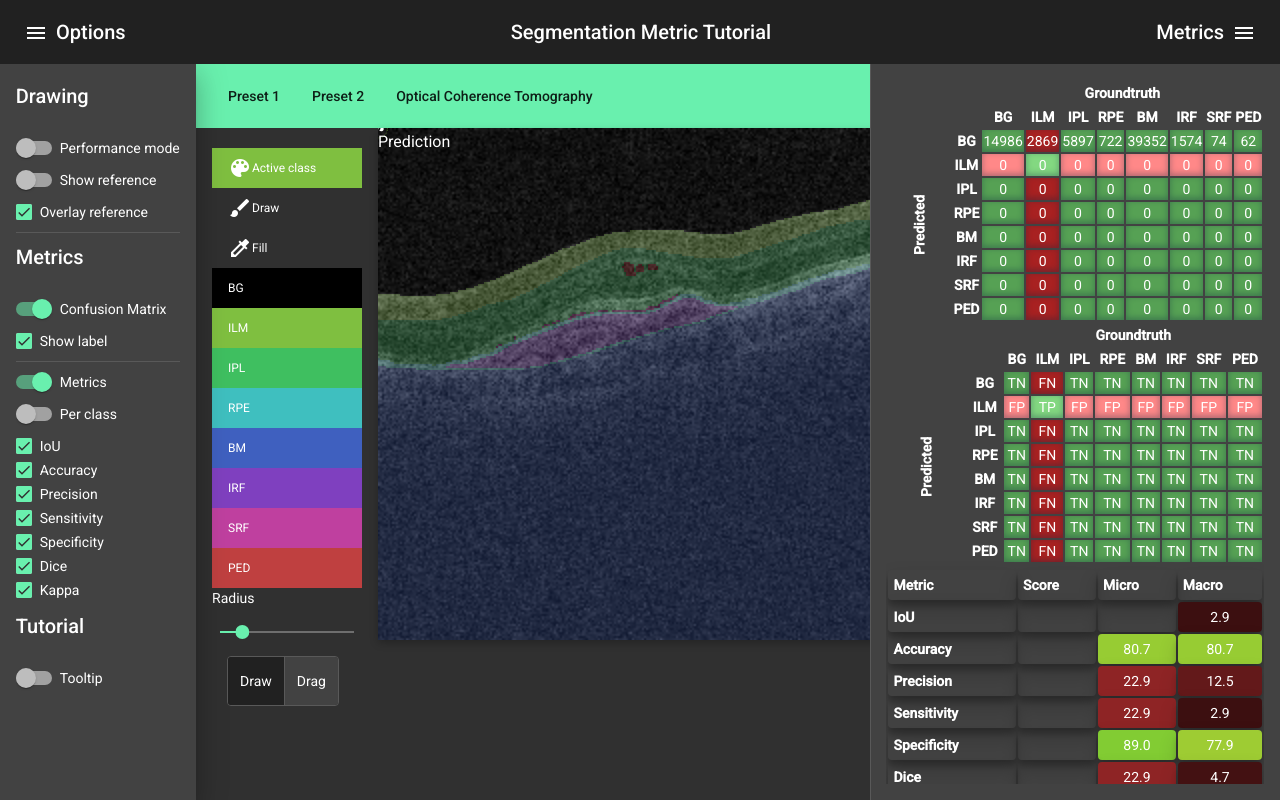
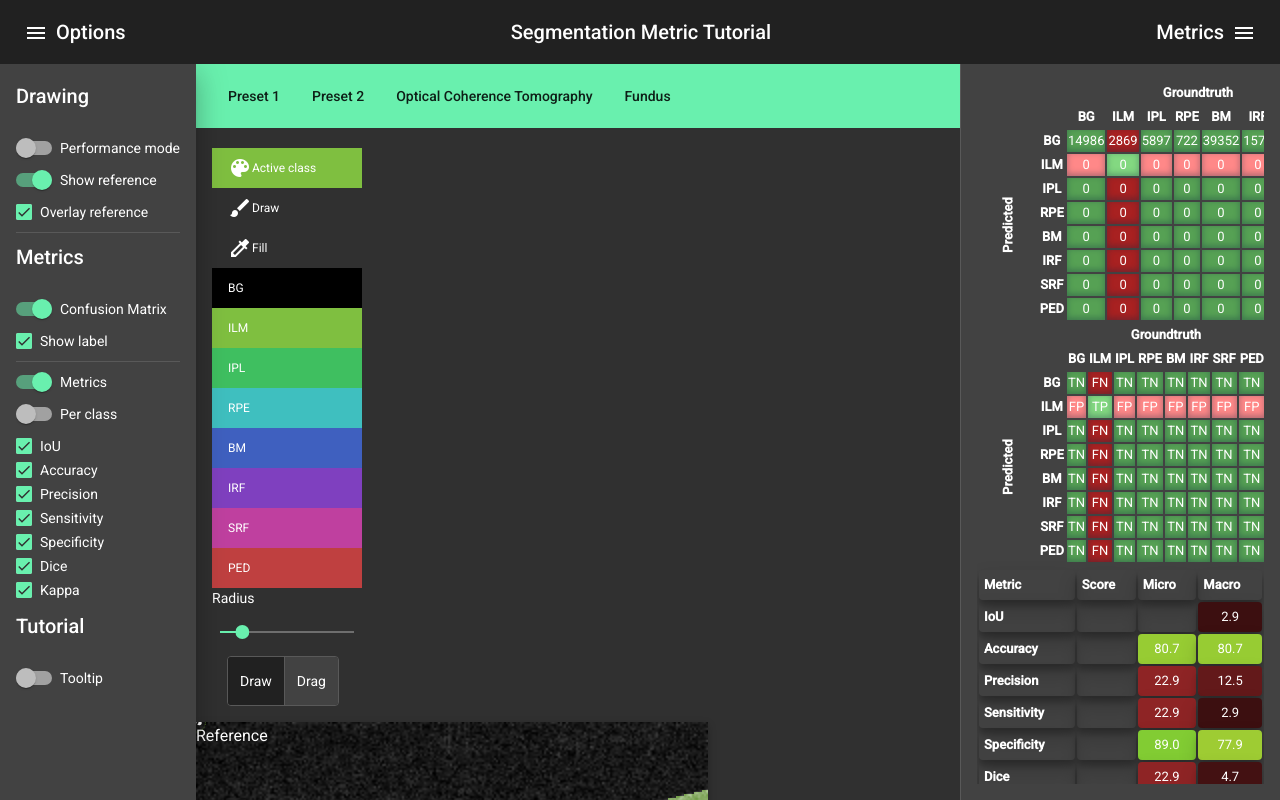
Before and after one commit to ClementPla/SegmentationMetricTutorial, an Angular app: page / in a window 1280 px wide. Built offline with nearby package versions, Linux system fonts and the light colour scheme.

Commit message:
Commit before merge -smaller fonts, some refactoring, some bug fixes.

```diff
--- a/src/app/Components/drawing/drawing.component.html
+++ b/src/app/Components/drawing/drawing.component.html
@@ -5,13 +5,16 @@
     <button mat-button (click)="buildGroundtruth(2)">
       Optical Coherence Tomography
     </button>
+    <button mat-button (click)="buildGroundtruth(3)">
+      Fundus
+    </button>
   </mat-toolbar-row>
 </mat-toolbar>
 
 <div class="central-container flex-horizontal">
   <!-- This the panel options container-->
   <div class="panel-options">
-    <mat-action-list dense fxLayout="row">
+    <mat-action-list dense fxLayout="column">
       <button
         mat-list-item
         [style.background-color]="
@@ -110,18 +113,4 @@
       <img class="imgBackground" [src]="imgSrc" />
     </div>
   </div>
-  <!-- This is the metric container: confMats and scores-->
-  <!-- <div class="flex-horizontal metric-container">
-    <app-conf-mat
-      (changeActiveClass)="changeActiveClass($event)"
-      *ngIf="UICtrlService.showConfMat"
-    ></app-conf-mat>
-    <mat-divider
-      vertical="true"
-      *ngIf="UICtrlService.showConfMat && UICtrlService.showMetrics"
-    ></mat-divider>
-    <app-metrics
-      (changeActiveClass)="changeActiveClass($event)"
-    ></app-metrics>
-  </div> -->
 </div>
--- a/src/app/Components/drawing/drawing.component.scss
+++ b/src/app/Components/drawing/drawing.component.scss
@@ -11,7 +11,7 @@ mat-toolbar{
   --canvas-width: 512px;
   --options-width: 150px;
   flex-flow: wrap;
-  width: 100%;
+  width: fit-content;
   align-items: stretch;
 }
 .metric-container{
--- a/src/app/Components/drawing/drawing.component.ts
+++ b/src/app/Components/drawing/drawing.component.ts
@@ -167,6 +167,23 @@ export class DrawingComponent implements OnInit {
                 'PED',
               ]);
               this.scoreService.initConfMat();
+            };
+          })
+        );
+        break;
+      case 3:
+        this.classService.setClasses(['0', '1']);
+        var imageGT = new Image();
+        imageGT.src = 'assets/images/fundus_gt_small.png';
+        this.imgSrc = 'assets/images/fundus_img.jpeg';
+        promises.push(
+          new Promise((resolve) => {
+            imageGT.onload = (ev) => {
+              resolve(imageGT);
+              this.drawCustomImage(this.ctxBg, imageGT);
+              this.scoreService.initConfMat();
+
+
             };
           })
         );
--- a/src/app/Components/metrics/metrics.component.html
+++ b/src/app/Components/metrics/metrics.component.html
@@ -70,7 +70,8 @@
       >
         {{ score.name }}
       </th>
-      <td [style.background-color]="colorScore(score.score)">
+      <td [style.background-color]="colorScore(score.score)"
+          [style.display]="score.score !=undefined ? 'initial':'none'">
         {{
           formatScore(
             score.score,
--- a/src/app/Components/metrics/metrics.component.ts
+++ b/src/app/Components/metrics/metrics.component.ts
@@ -22,9 +22,9 @@ export class MetricsComponent implements OnInit {
 
   ngOnInit(): void {}
 
-  formatScore(score: number, percentage = true, digits = 1): string {
+  formatScore(score: number, percentage = true, digits = 1) {
     if (score == undefined) {
-      return '';
+      return
     } else {
       if (percentage) return (score * 100).toFixed(digits);
       else return score.toFixed(digits);
--- a/src/app/Services/control-ui.service.ts
+++ b/src/app/Services/control-ui.service.ts
@@ -16,7 +16,7 @@ export class ControlUIService {
   performanceMode: boolean = false;
   showPerClassMetrics: boolean = false;
 
-  showReference: boolean = false;
+  showReference: boolean = true;
   showOverlayReference: boolean = true;
 
   pos: Point2D;
--- a/src/app/app.component.html
+++ b/src/app/app.component.html
@@ -111,7 +111,7 @@
       >
     </div>
   </mat-drawer>
-  <mat-drawer #metricsDrawer opened="true" mode="side" position="end">
+  <mat-drawer class="metric-drawer" #metricsDrawer opened="true" mode="side" position="end" autosize>
     <app-conf-mat *ngIf="UICtrlService.showConfMat" (changeActiveClass)="changeActiveClass($event)"></app-conf-mat>
     <app-metrics *ngIf="UICtrlService.showMetrics" (changeActiveClass)="changeActiveClass($event)"></app-metrics>
   </mat-drawer>
--- a/src/app/app.component.scss
+++ b/src/app/app.component.scss
@@ -3,7 +3,7 @@
 }
 
 mat-drawer{
-  padding: 2ch ;
+  padding: 1rem;
   width: fit-content;
 }
 
@@ -16,3 +16,16 @@ mat-button-toggle-group{
 .options{
   gap: 0.5rem;
 }
+
+mat-toolbar{
+  position: sticky;
+
+}
+
+.metric-drawer{
+  max-width: 25%;
+  width:fit-content;
+  overflow-x: scroll;
+
+  font-size: small;
+}
```
Also changed, not shown: src/assets/images/fundus_gt_small.png (added), src/assets/images/fundus_img.jpeg (added), 5 other files (tests, documents, lock files or other folders).
